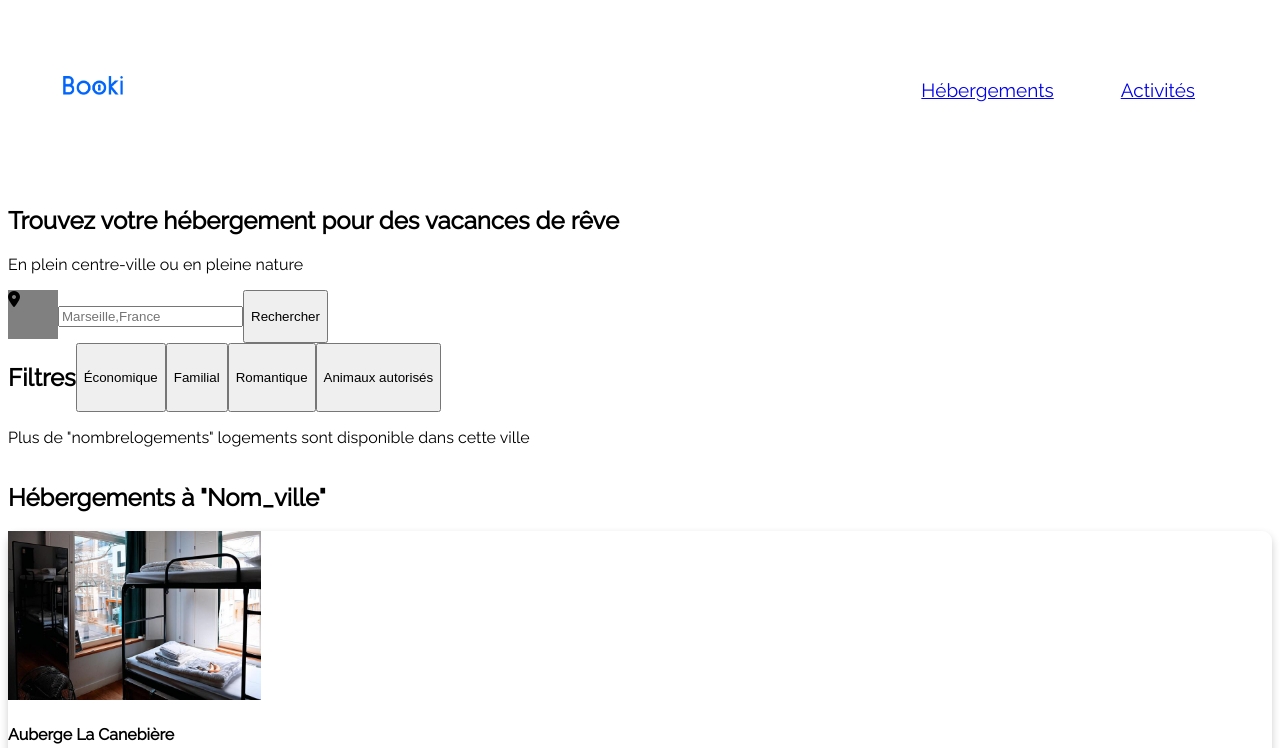
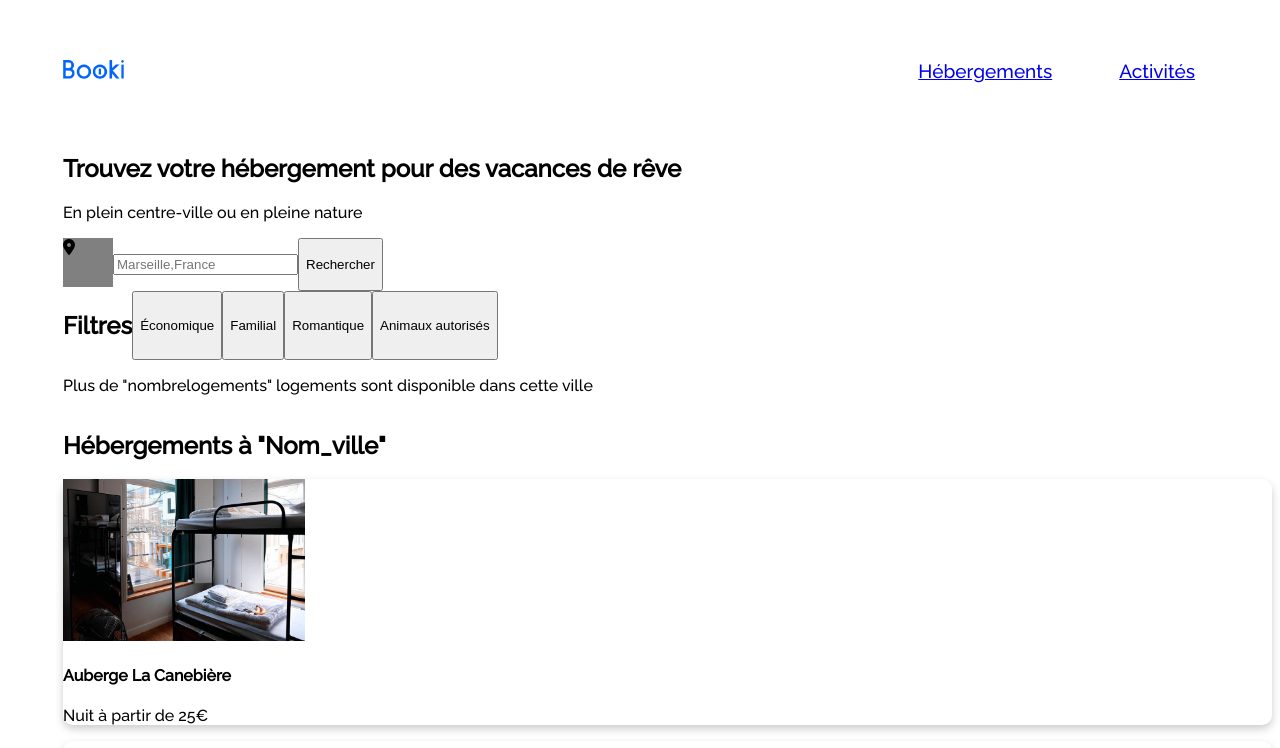
Before and after one commit to TribTribou/Site_Booki-Projet2OC-, a plain HTML site: page index.html in a window 1280 px wide. Shown: the top 748 px of the page. Drawn offline with Linux system fonts and the light colour scheme.

Commit message:
Ajustement police & valeures CSS pour le header

```diff
--- a/css/style.css
+++ b/css/style.css
@@ -1,20 +1,19 @@
 .page{
     font-family: 'Raleway', sans-serif;
     max-width: 1400px;
+    padding-left: 55px;
 }
 .logo_booki img{
     height: 19px;
-    padding-top: 44px;
+    width: 61px;
     overflow:hidden;
 }
-.head{
+.header{
     display: flex;
     flex-direction: row;
     align-items: center;
     justify-content: space-between;
-    height: 115px;
-    padding-left: 55px;
-    padding-bottom: 63px;
+    height: 126px;
 }
 .liste{
     display: flex;
@@ -22,14 +21,13 @@
     font-size:large;
     margin-right:77px;
 }
-.bouton_nav{
-    size: 162px;
+.bouton_nav a{
     font-size: 19px;
     padding-top: 48px;
     margin-left: 67px;
     color: #0065FC solid;
 }
-.bouton_nav:hover {
+.bouton_nav a:hover{
     border-top: 2px #0065FC solid;
 }
 h1 {
--- a/index.html
+++ b/index.html
@@ -1,10 +1,10 @@
 <!DOCTYPE html>
 <html lang="fr" class="page">
     <body>
-        <header class="head">
+        <header class="header">
             <meta charset="utf-8">
             <title>Accueil Booki</title>
-            <link href="https://fonts.googleapis.com/css2?family=Raleway:wght@200;300;400&display=swap" rel="stylesheet">
+            <link href="https://fonts.googleapis.com/css2?family=Raleway:wght@500&display=swap" rel="stylesheet">
             <link href="css/style.css" rel="stylesheet">
             <link rel="preconnect" href="https://fonts.googleapis.com">
             <link rel="preconnect" href="https://fonts.gstatic.com" crossorigin>
```
